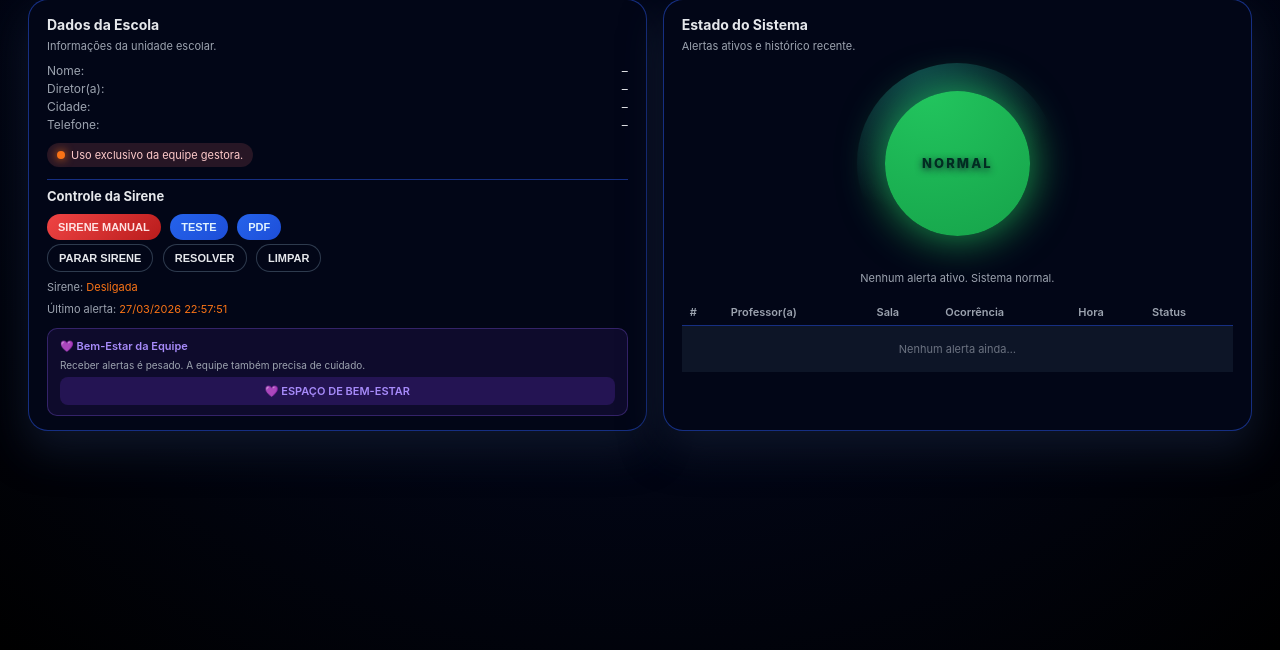
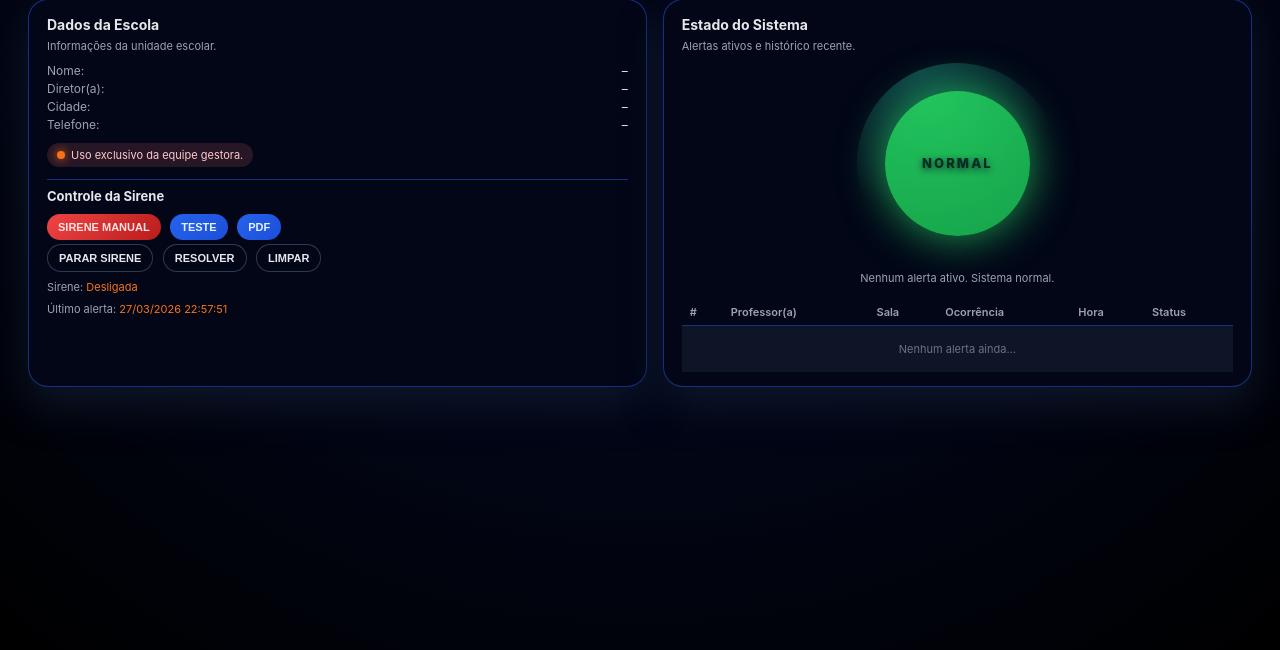
Before and after one commit to salveci2022/prof-safe24-premium-secure, a Flask app: page /central in a window 1280 px wide. Shown: the part 150-800 px from the top of the page. Run offline with Flask 3, Linux system fonts and the light colour scheme; the visitor is signed in with stand-in values (Sample User, id 1); data that the repository does not hold is empty.

Commit message:
add arquivos no repo

```diff
--- a/templates/central.html
+++ b/templates/central.html
@@ -118,20 +118,6 @@ audio{display:none;}
       </div>
       <div class="status-line">Sirene: <span id="statusSirene" class="value off">Desligada</span></div>
       <div class="status-line">Último alerta: <span id="ultimaAtual" class="value off">–</span></div>
-      <div style="margin-top:12px;padding:10px 12px;border-radius:10px;
-        background:rgba(124,58,237,.1);border:1px solid rgba(139,92,246,.3);">
-        <div style="font-size:11px;color:#a78bfa;font-weight:600;margin-bottom:6px;">
-          💜 Bem-Estar da Equipe
-        </div>
-        <div style="font-size:10px;color:#9ca3af;margin-bottom:6px;">
-          Receber alertas é pesado. A equipe também precisa de cuidado.
-        </div>
-        <a href="/bem-estar" style="display:block;padding:7px;border-radius:8px;
-          background:rgba(124,58,237,.2);color:#a78bfa;font-size:11px;
-          font-weight:600;text-align:center;text-decoration:none;">
-          💜 ESPAÇO DE BEM-ESTAR
-        </a>
-      </div>
       <audio id="siren" loop><source src="/static/siren.mp3" type="audio/mpeg"></audio>
     </div>
 
```
